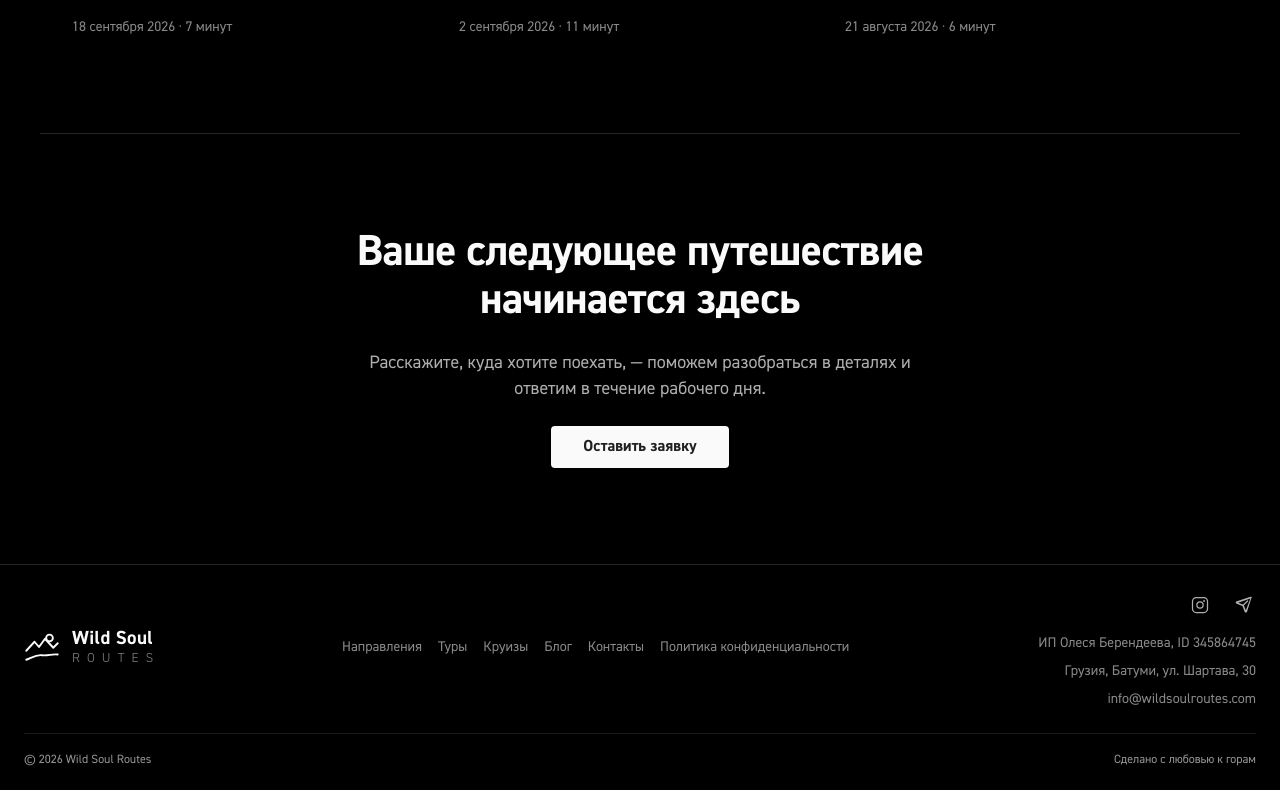
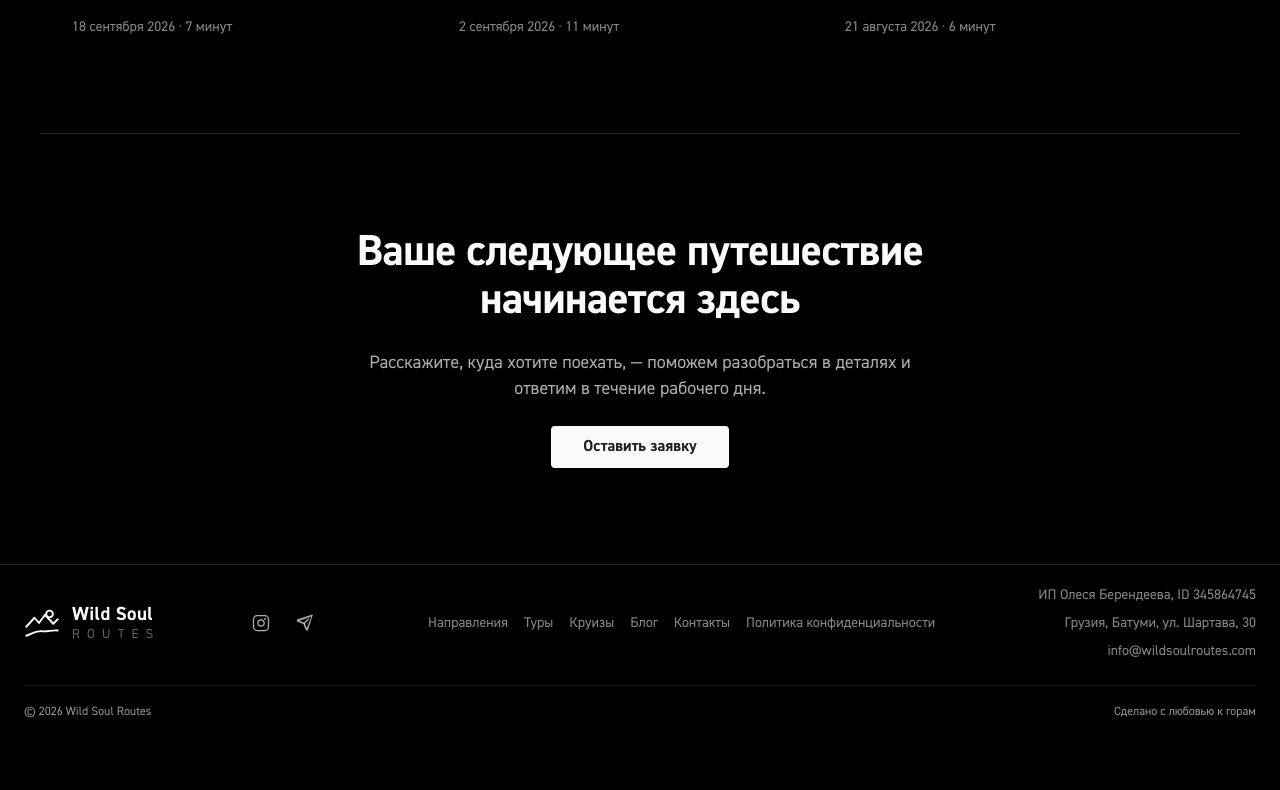
Before and after one commit to fifulina-uxui/wild-soul-routes, a React (Vite) app: page / in a window 1280 px wide. Shown: the part 6735-7525 px from the top of the page. After the commit the page ends 7477 px from the top, so only its background shows below. Built offline with nearby package versions, Linux system fonts and the light colour scheme.

Commit message:
Footer: move social icons next to logo with 88px gap

```diff
--- a/src/sections/Footer.tsx
+++ b/src/sections/Footer.tsx
@@ -11,7 +11,10 @@ export default function Footer() {
     <footer id="contacts" className="border-t border-[rgb(255_255_255/15%)]">
       <div className="mx-auto max-w-[1300px] px-5 py-5 md:px-6">
         <div className="flex flex-col gap-6 md:flex-row md:items-center md:justify-between">
-          <Logo />
+          <div className="flex items-center gap-[88px]">
+            <Logo />
+            <SocialIcons className="flex" />
+          </div>
 
           <nav className="flex flex-wrap gap-x-4 gap-y-1.5 text-[14px] leading-5 text-[rgb(250_250_250/55%)]">
             {t.nav.map((item) => (
@@ -29,7 +32,6 @@ export default function Footer() {
           </nav>
 
           <div className="flex flex-col gap-2 text-[14px] leading-5 text-[rgb(250_250_250/55%)] md:items-end">
-            <SocialIcons className="flex md:-mr-2" />
             <span>
               {contacts.legal[lang]}, ID {contacts.id}
             </span>
```
